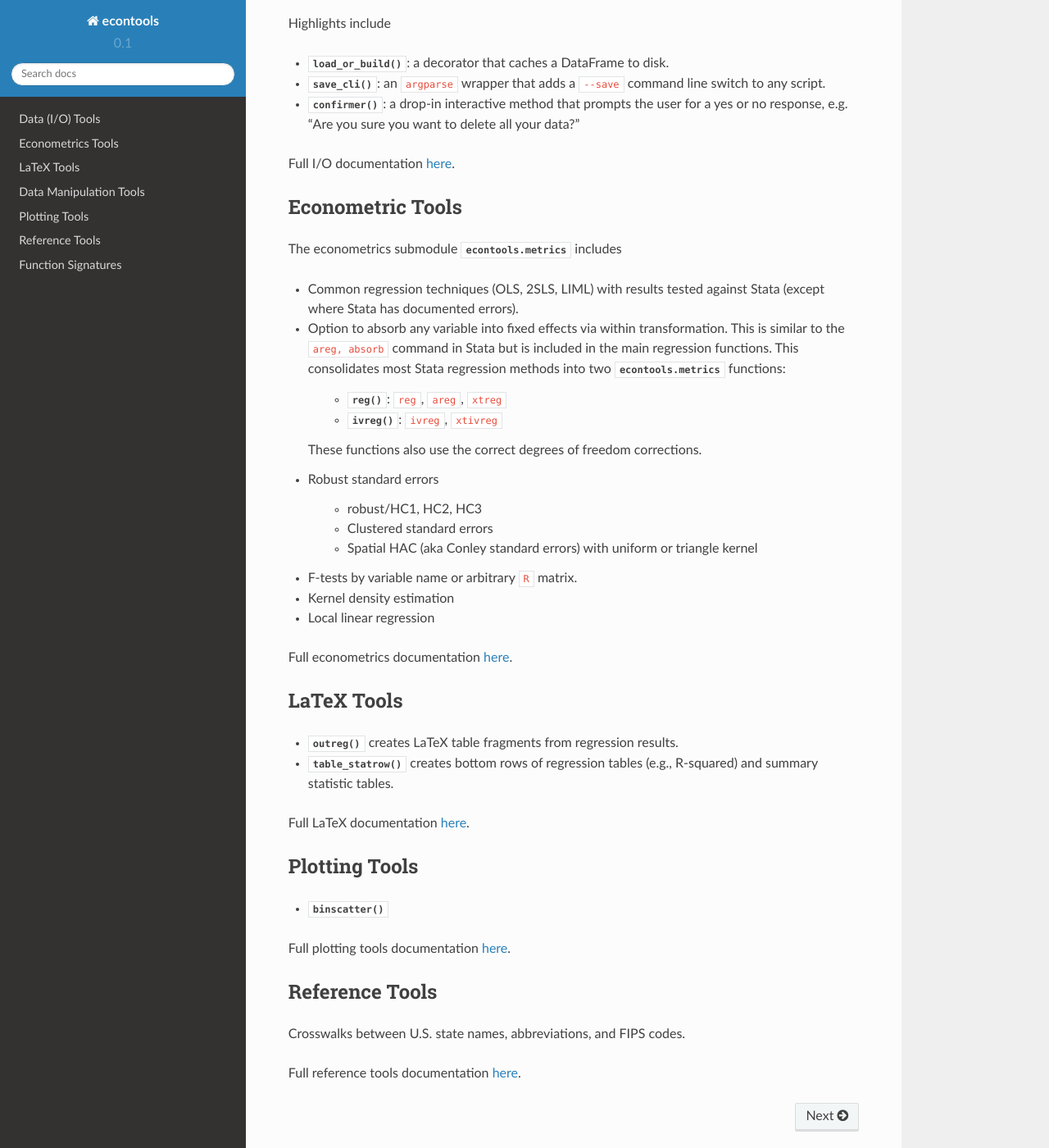
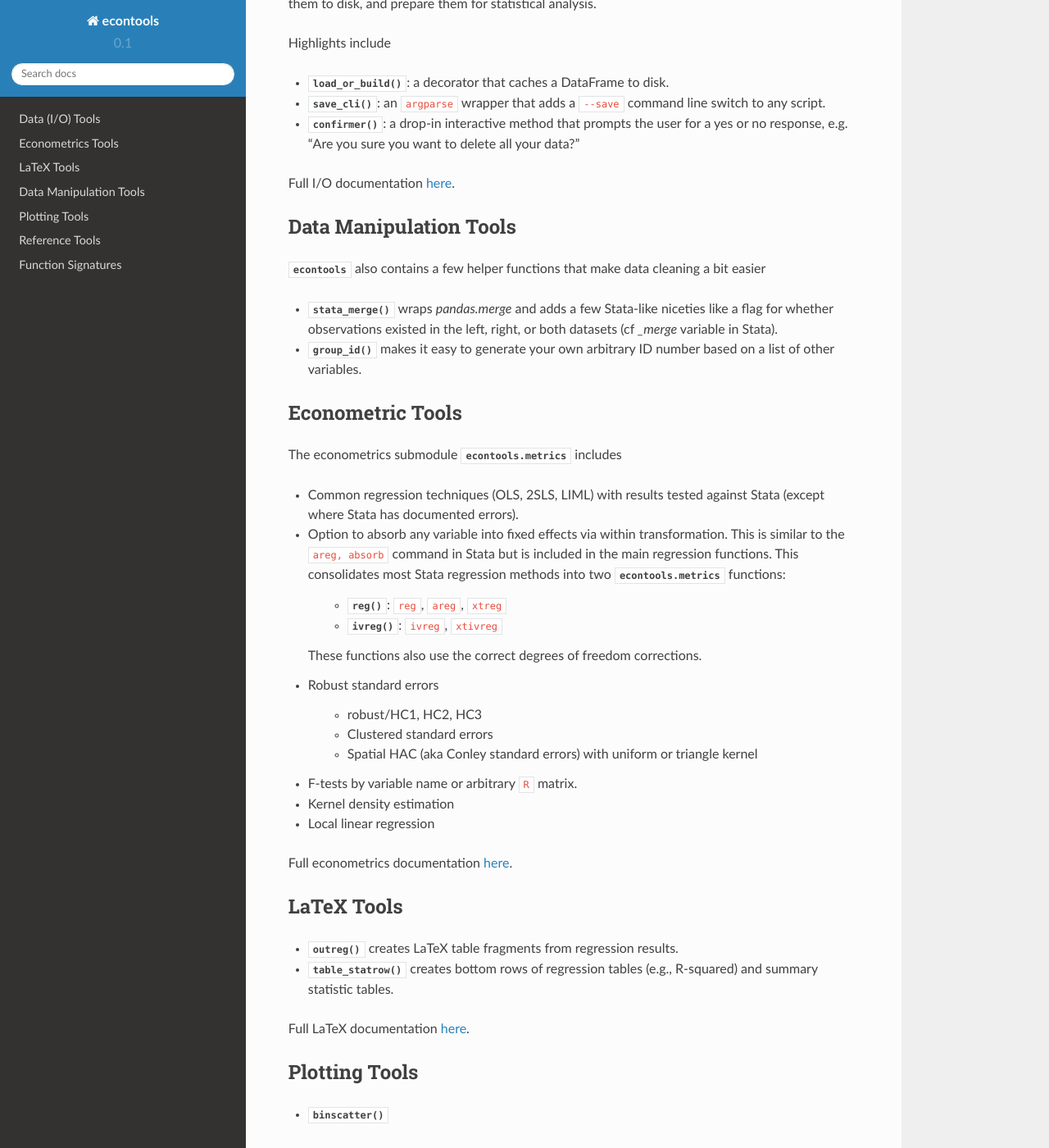
Before and after one commit to dmsul/econtools, a Sphinx documentation site: the page built from doc/source/index.rst, in a window 1280 px wide and 1400 px high, scrolled down 879 px. Shown: the whole window at 82% size. Built offline with Sphinx 7.4.7 and the Read the Docs theme 2.0.0, drawn with Linux system fonts in a browser that asks for light colours; some of the changed text lies outside the part shown.

Commit message:
Add state_merge and group_id to API master list and index

```diff
--- a/doc/source/api.rst
+++ b/doc/source/api.rst
@@ -19,6 +19,12 @@ Data I/O
 .. autofunction:: econtools.confirmer
 .. autofunction:: econtools.read
 .. autofunction:: econtools.write
+
+Data Manipulation
+~~~~~~~~~~~~~~~~~
+
+.. autofunction:: econtools.stata_merge
+.. autofunction:: econtools.group_id
 
 Econometrics
 ~~~~~~~~~~~~
--- a/doc/source/index.rst
+++ b/doc/source/index.rst
@@ -57,6 +57,17 @@ Highlights include
   data?"
 
 Full I/O documentation :ref:`here <io>`.
+
+Data Manipulation Tools
+-----------------------
+:mod:`econtools` also contains a few helper functions that make data cleaning a
+bit easier
+
+* :py:func:`~econtools.stata_merge` wraps `pandas.merge` and adds a few
+  Stata-like niceties like a flag for whether observations existed in the left,
+  right, or both datasets (cf `_merge` variable in Stata).
+* :py:func:`~econtools.group_id` makes it easy to generate your own arbitrary
+  ID number based on a list of other variables.
 
 Econometric Tools
 -----------------
@@ -108,6 +119,7 @@ Full plotting tools documentation :ref:`here <plot>`.
 Reference Tools
 ---------------
 
-Crosswalks between U.S. state names, abbreviations, and FIPS codes.
+Crosswalks between U.S. state names, abbreviations, and FIPS codes, as well as
+raw lists of each set of identifiers.
 
 Full reference tools documentation :ref:`here <reference>`.
```
Also changed, not shown: other parts of doc/source/index.rst (+2 -2 lines).
